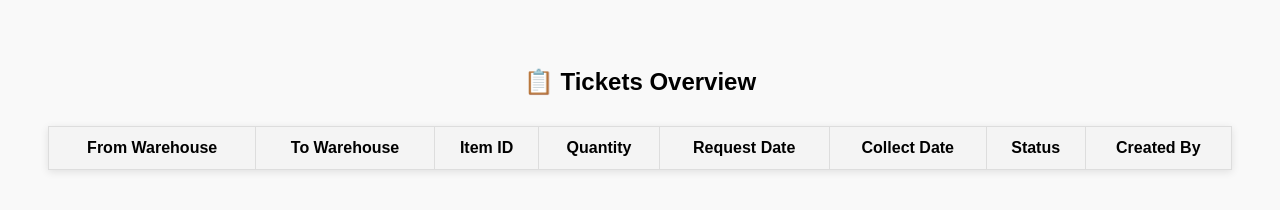
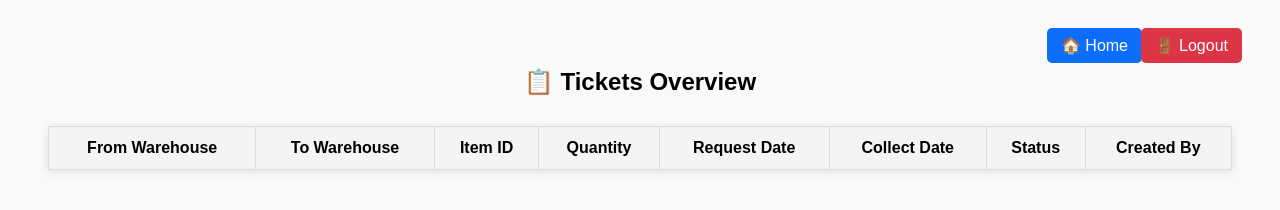
Before and after one commit to zaher-1987/warehouse-system, a website: page public/tickets.html in a window 1280 px wide. Drawn offline with Linux system fonts and the light colour scheme; no server answers.

Commit message:
Update tickets.html

```diff
--- a/public/tickets.html
+++ b/public/tickets.html
@@ -1,4 +1,3 @@
-
 <!DOCTYPE html>
 <html lang="en">
 <head>
@@ -10,6 +9,7 @@
       font-family: sans-serif;
       background: #f9f9f9;
       padding: 40px;
+      position: relative;
     }
     h2 {
       text-align: center;
@@ -29,9 +29,34 @@
     th {
       background-color: #f4f4f4;
     }
+    .home-btn {
+      position: absolute;
+      top: 20px;
+      right: 130px;
+      background: #0d6efd;
+      color: white;
+      padding: 8px 14px;
+      border-radius: 5px;
+      text-decoration: none;
+    }
+    .home-btn:hover { background: #0b5ed7; }
+    .logout {
+      position: absolute;
+      top: 20px;
+      right: 30px;
+      background: #dc3545;
+      color: white;
+      padding: 8px 14px;
+      border-radius: 5px;
+      text-decoration: none;
+    }
+    .logout:hover { background: #c82333; }
   </style>
 </head>
 <body>
+  <a class="home-btn" href="/dashboard.html">🏠 Home</a>
+  <a class="logout" href="/logout">🚪 Logout</a>
+
   <h2>📋 Tickets Overview</h2>
   <table id="ticketsTable">
     <thead>
```
